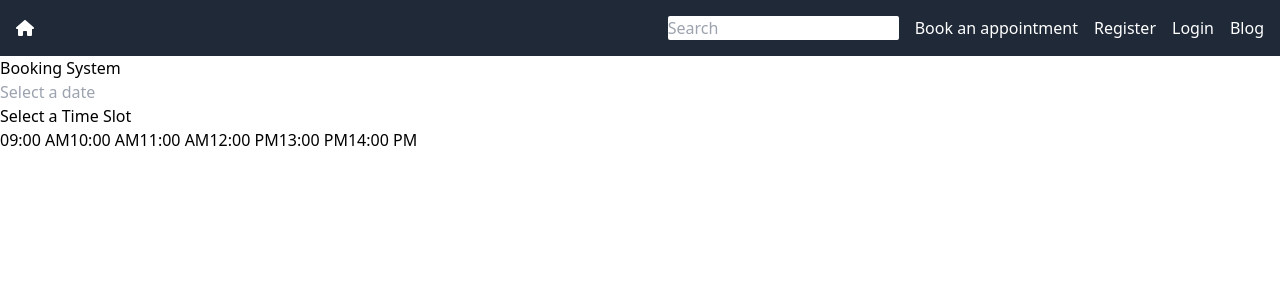
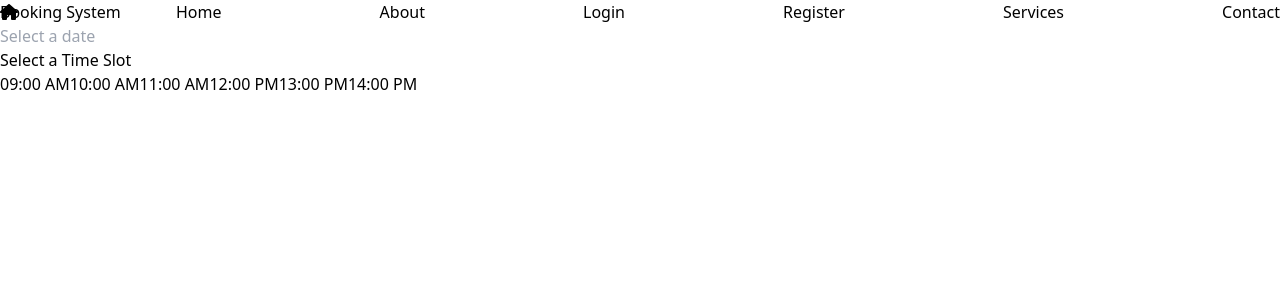
Before and after one commit to dianabombi/Psychologist, a React (Create React App) app in the folder client/: page /bookings in a window 1280 px wide. Shown: the top 300 px of the page. Built offline with nearby package versions, Linux system fonts and the light colour scheme.

Commit message:
initial styling

```diff
--- a/client/src/App.js
+++ b/client/src/App.js
@@ -11,7 +11,6 @@ import Dashboard from "./components/Dashboard";
 
 
 function App() {
-
 
   return (
     <BrowserRouter>
--- a/client/src/components/homePage.js
+++ b/client/src/components/homePage.js
@@ -4,17 +4,17 @@ import React from 'react';
 function HomePage() {
 
   return (
-    <div className="flex flex-row">
-      <img src="/images/BaraPsychologist.jpg" className="size-3/12 mx-10 my-10 rounded-xl" />
+      <div className="homepage">
+              <div className="landing-text">
+                <h2>Welcome to Safe Space Psychology.</h2>
+                 <br></br>
+                <p>
+                Life can be overwhelming, but you don’t have to face it alone. I offer a warm and empathetic environment where we can work collaboratively to understand your challenges and develop meaningful solutions.
 
-      <div className="homepage-text">
-        <p>A Partner in Your Mental Health Journey
-            <br></br>
-            Hi, I’m Barbara, a psychologist passionate about helping people overcome obstacles and reach their fullest potential. Life can be overwhelming, but you don’t have to face it alone. I offer a warm and empathetic environment where we can work collaboratively to understand your challenges and develop meaningful solutions.
-
-            My areas of expertise include [specific areas like stress management, trauma recovery, or family therapy]. I also offer [individual, couples, or group therapy] for those seeking support in a way that fits their unique needs. Let’s start the journey toward mental wellness and emotional resilience—together.</p>
-        </div>
-    </div>
+                My areas of expertise include [specific areas like stress management, trauma recovery, or family therapy]. I also offer [individual, couples, or group therapy] for those seeking support in a way that fits their unique needs. Let’s start the journey toward mental wellness and emotional resilience—together.
+                </p>
+                </div>
+       </div>
   )
 }
 
--- a/client/src/components/navBar.js
+++ b/client/src/components/navBar.js
@@ -1,6 +1,6 @@
-import React from "react";
+import React, { useState } from "react";
 import MyButton from "../components/button";
-import { useNavigate } from "react-router-dom";
+import { useNavigate} from "react-router-dom";
 
 import { FontAwesomeIcon } from '@fortawesome/react-fontawesome';
 import { faHouse } from '@fortawesome/free-solid-svg-icons';
@@ -8,6 +8,9 @@ import { faHouse } from '@fortawesome/free-solid-svg-icons';
 function NavBar () {
 
   const navigate = useNavigate();
+  const [dropdownOpen, setDropdownOpen] = useState(false);
+
+  const toggleDropdown = () => setDropdownOpen(!dropdownOpen);
 
   const handleHomeClick = () => {
     navigate("/");
@@ -30,21 +33,38 @@ function NavBar () {
   }
 
   return (
-    <div className="bg-gray-800 text-white p-4 flex justify-between items-center">
 
     <div className="">
+
+     <ul className="navBar">
+
         <FontAwesomeIcon
         icon={faHouse}
         onClick={handleHomeClick}
-            /> </div>
+        />
+                <li className="navItem">Home</li>
+                <li className="navItem">About</li>
+                <li className="navItem" onClick={handleLoginClick}>Login</li>
+                <li className="navItem" onClick={handleRegisterClick}>Register</li>
 
-      <div className="flex space-x-4">
-        <input className="rounded-sm" placeholder="Search" />
-        <MyButton text="Book an appointment" onClick={handleBookingClick} />
-        <MyButton text="Register" onClick={handleRegisterClick} />
-        <MyButton text="Login" onClick={handleLoginClick}/>
-        <MyButton text="Blog" onClick={handleBlogClick}/>
-      </div>
+                <li
+                    className="navItem dropdown"
+                    onMouseEnter={toggleDropdown}
+                    onMouseLeave={toggleDropdown}
+                >
+                    Services
+                    {dropdownOpen && (
+                        <ul className="dropdownMenu">
+                            <li className="dropdownItem">Therapy</li>
+                            <li className="dropdownItem">Workshops</li>
+                            <li className="dropdownItem" onClick={handleBookingClick}>Book an appointment</li>
+                            <li className="dropdownItem">My Diary</li>
+                            <li className="dropdownItem" onClick={handleBlogClick}>Blog</li>
+                        </ul>
+                    )}
+                </li>
+                <li className="navItem">Contact</li>
+            </ul>
         </div>
     );
 }
--- a/client/src/index.css
+++ b/client/src/index.css
@@ -1,3 +1,43 @@
 @tailwind base;
 @tailwind components;
 @tailwind utilities;
+
+
+@import url('https://fonts.googleapis.com/css2?family=Pacifico&family=Playfair+Display:ital,wght@0,400..900;1,400..900&display=swap');
+
+.text {
+    font-family: 'Pacifico', cursive;
+}
+
+.homepage {
+    display: flex; /* Enable Flexbox for centering */
+    justify-content: flex-start; /* Align content to the left horizontally */
+    align-items: center; /* Center content vertically */
+    padding: 5%;
+    height: 100vh;
+    width: 100vw;
+    background-image: url("/Users/diana/Desktop/Psychologist/client/public/images/human.webp");
+    background-size: cover;
+}
+
+
+.navBar {
+    display: flex;
+    justify-content: space-between;
+    align-items: center;
+    position: fixed;
+    width: 100%;
+}
+
+.landing-text {
+    position: absolute;
+    top: 50%;
+    right: 50%;
+    font-family: 'Pacifico', cursive;
+    color: white;
+    text-shadow: 4px 4px 10px rgba(0, 0, 0, 0.5);
+    border: solid 1px;
+    border-radius: 10px;
+    padding: 5%;
+    font-size: 1.5 rem;
+}
```
Also changed, not shown: client/public/images/human.webp (added). Lines whose indentation alone changed are shown as unchanged.
